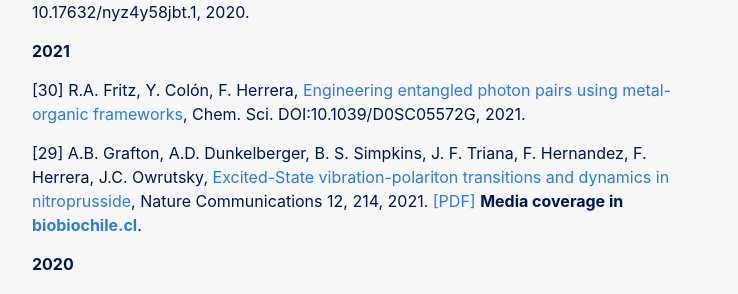
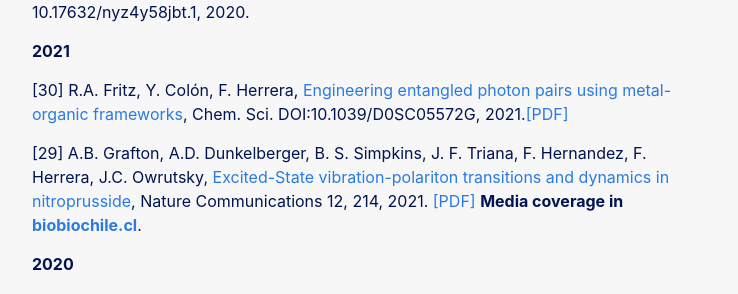
Before and after one commit to fherreralab/fherreralab.github.io, a Jekyll site: the page built from publications.md, in a window 1280 px wide and 900 px high, scrolled down 380 px. Shown: the part 156-450 px from the top of the window, without its empty margins (268-1006 px from the left). Built offline with Jekyll 4.4.1, drawn with Linux system fonts in a browser that asks for light colours.

Commit message:
uploaded paper pdf

```diff
--- a/publications.md
+++ b/publications.md
@@ -16,7 +16,7 @@ permalink: /publications/
 
 **2021**
 
-[30] R.A. Fritz, Y. Colón, F. Herrera, [Engineering entangled photon pairs using metal-organic frameworks](http://dx.doi.org/10.1039/D0SC05572G), Chem. Sci. DOI:10.1039/D0SC05572G, 2021.
+[30] R.A. Fritz, Y. Colón, F. Herrera, [Engineering entangled photon pairs using metal-organic frameworks](http://dx.doi.org/10.1039/D0SC05572G), Chem. Sci. DOI:10.1039/D0SC05572G, 2021.[[PDF]]({{ "/assets/papers/2021 Engineering entangled photon pairs with metal– organic frameworks.pdf" | absolute_url}})
 
 [29] A.B. Grafton, A.D. Dunkelberger, B. S. Simpkins, J. F. Triana, F. Hernandez, F. Herrera, J.C. Owrutsky, [Excited-State vibration-polariton transitions and dynamics in nitroprusside](https://rdcu.be/cdntf), Nature Communications 12, 214, 2021. [[PDF]]({{ "/assets/papers/2021 Excited-state vibration-polariton transitions and dynamics in nitroprusside.pdf" | absolute_url}}) **Media coverage in [biobiochile.cl](https://www.biobiochile.cl/noticias/ciencia-y-tecnologia/ciencia/2021/01/21/fisicos-chilenos-presentan-teoria-que-marca-avance-clave-hacia-la-computacion-cuantica.shtml)**.
 
```
Also changed, not shown: 2 other files.
